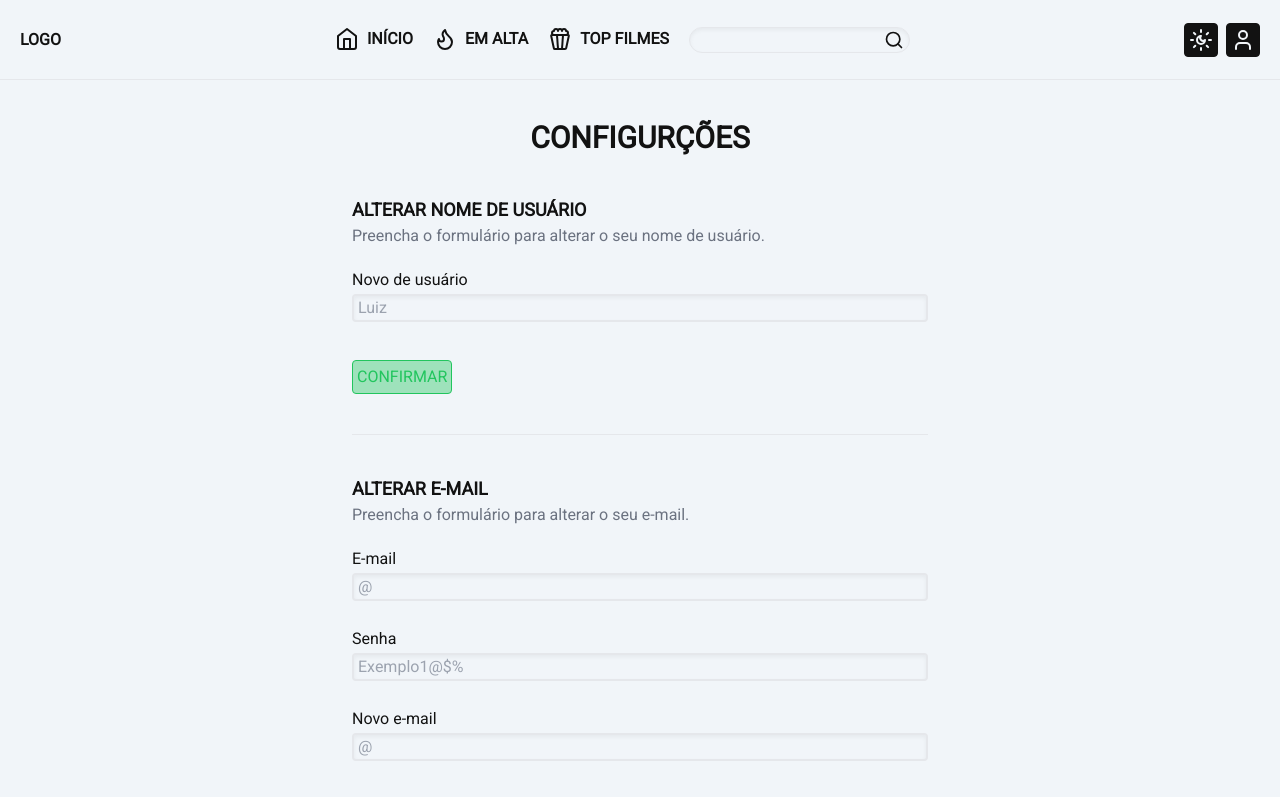
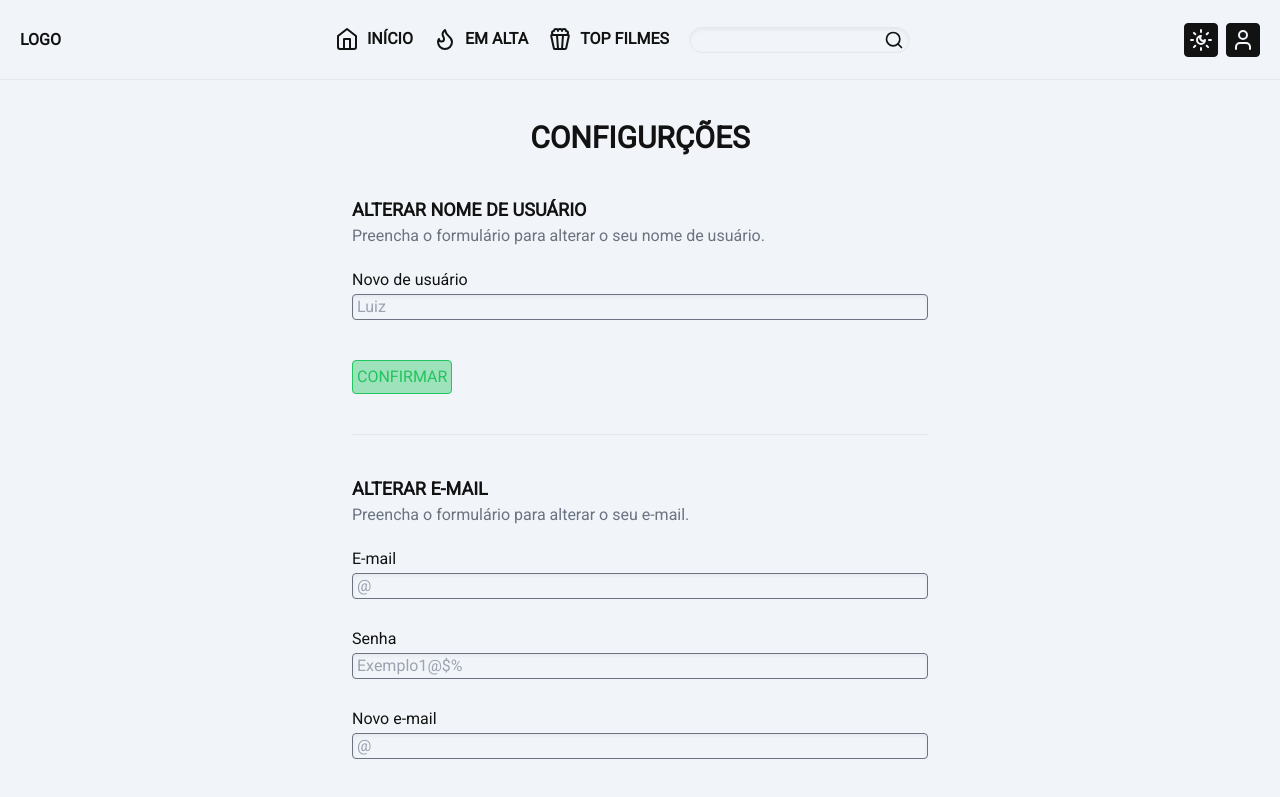
Before and after one commit to luiz2k/betterbox-web, a Next.js app: page /perfil/configuracoes in a window 1280 px wide. Shown: the top 797 px of the page. Built offline with nearby package versions, Linux system fonts and the light colour scheme; no server answers.

Commit message:
style: Ajustar o estilo no input no tema claro

```diff
--- a/src/components/LabelAndInput/LabelAndInput.tsx
+++ b/src/components/LabelAndInput/LabelAndInput.tsx
@@ -22,7 +22,7 @@ const LabelAndInput = forwardRef<HTMLInputElement, LabelAndInputProps>(
           type={type}
           name={name}
           placeholder={placeholder}
-          className="rounded border-2 bg-color-2 px-1 text-color-4 shadow-inner data-[error=true]:border-red-500 data-[success=true]:border-green-500"
+          className="rounded border border-color-3 bg-color-2 px-1 text-color-4 shadow-inner data-[error=true]:border-red-500 data-[success=true]:border-green-500 dark:focus:bg-white/80"
           {...props}
         />
 
```
